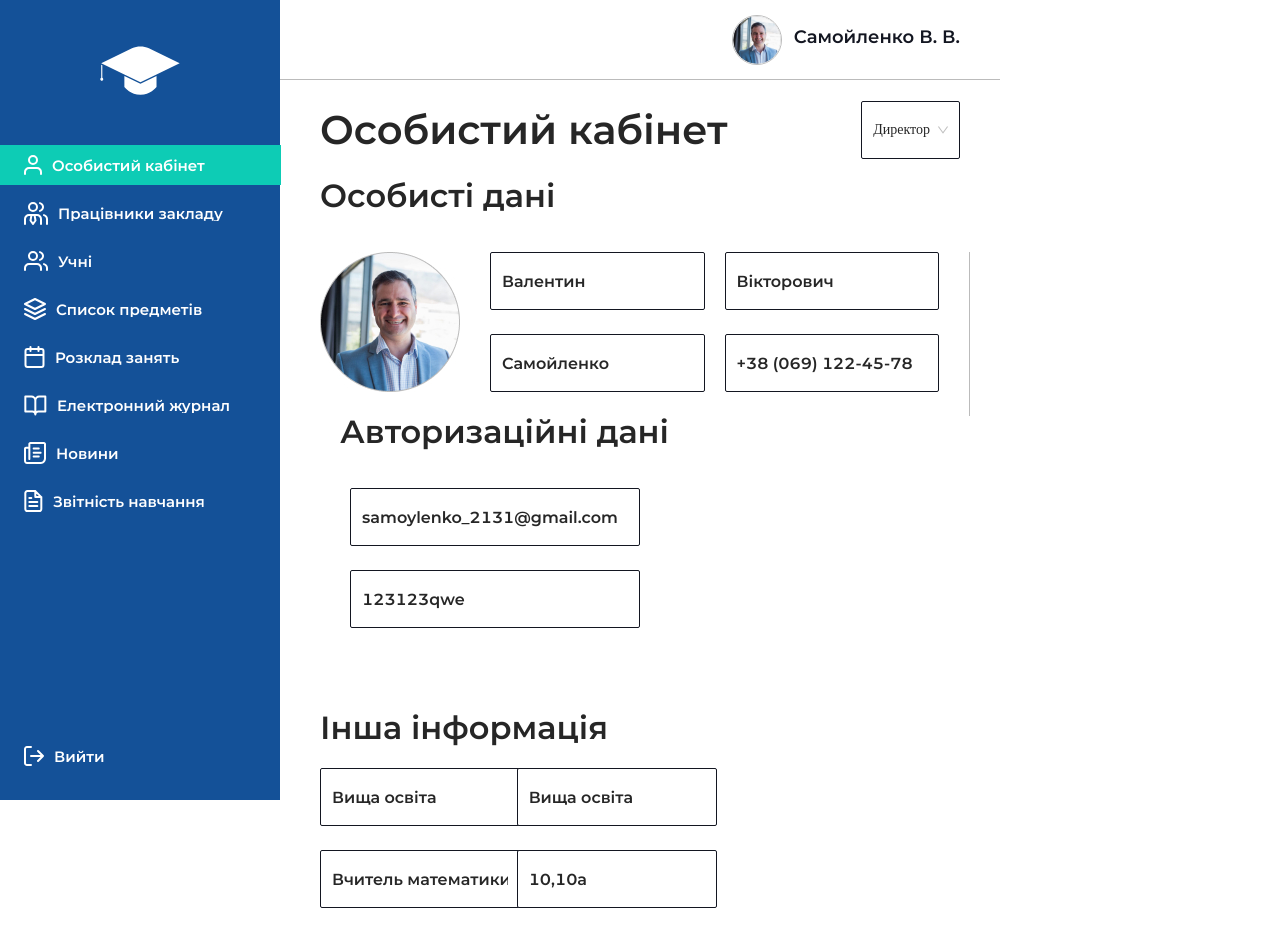
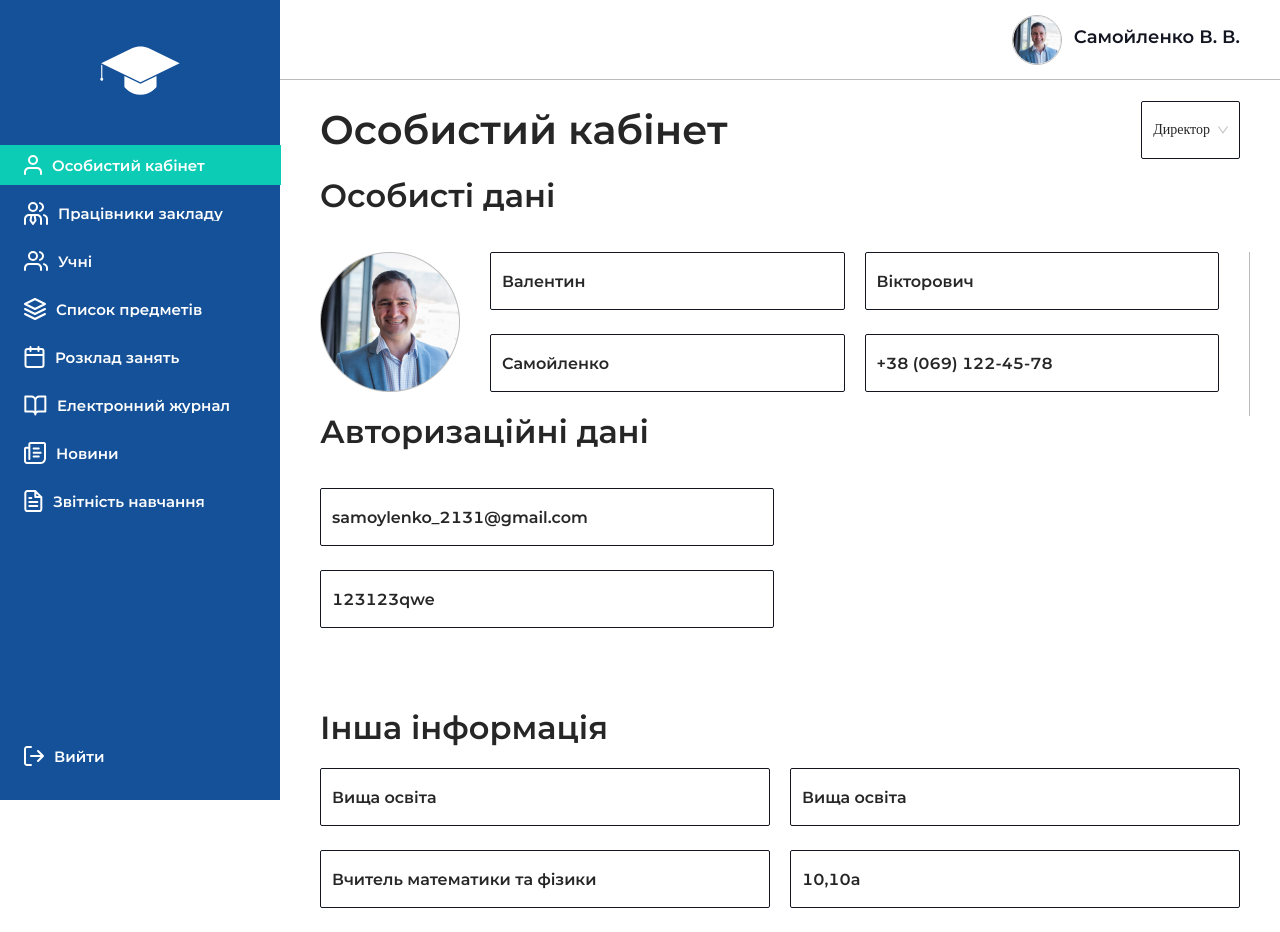
Before and after one commit to MaxSapeyko/school_automation_client, a React (Create React App) app: page / in a window 1280 px wide. Built offline with nearby package versions, Linux system fonts and the light colour scheme; a web font is replaced by a local one.

Commit message:
fixed styles

```diff
--- a/src/components/layout/style.ts
+++ b/src/components/layout/style.ts
@@ -7,7 +7,7 @@ const useStyles = createUseStyles({
     paddingLeft: '28rem',
 
     '& .main': {
-      width: 'calc(100% - 28rem)',
+      width: '100%',
     },
   },
 });
--- a/src/pages/profile/authorizationData/index.tsx
+++ b/src/pages/profile/authorizationData/index.tsx
@@ -10,7 +10,7 @@ const OtherInfo: FC = () => {
     <Col xxl={10} span={24} className={classes.root}>
       <h4 className='data-module__title'>Авторизаційні дані</h4>
 
-      <Row gutter={[20, 0]} className='info__items'>
+      <Row gutter={[0, 0]} className='info__items'>
         <Col span={12}>
           <Form.Item name='email'>
             <Input />
--- a/src/pages/profile/authorizationData/style.ts
+++ b/src/pages/profile/authorizationData/style.ts
@@ -3,6 +3,10 @@ import { createUseStyles } from 'react-jss';
 const useStyles = createUseStyles({
   root: {
     paddingLeft: '2rem',
+
+    '@media screen and (max-width: 1600px)': {
+      paddingLeft: '0',
+    },
 
     '& .info__items': {
       margin: '4rem 0 0 0 !important',
--- a/src/pages/profile/otherInfo/index.tsx
+++ b/src/pages/profile/otherInfo/index.tsx
@@ -7,7 +7,7 @@ const OtherInfo: FC = () => {
   const classes = useStyles();
 
   return (
-    <Col span={14} className={classes.root}>
+    <Col span={24} className={classes.root}>
       <h4 className='data-module__title'>Інша інформація</h4>
 
       <Row gutter={[20, 0]} className='info__items'>
```
